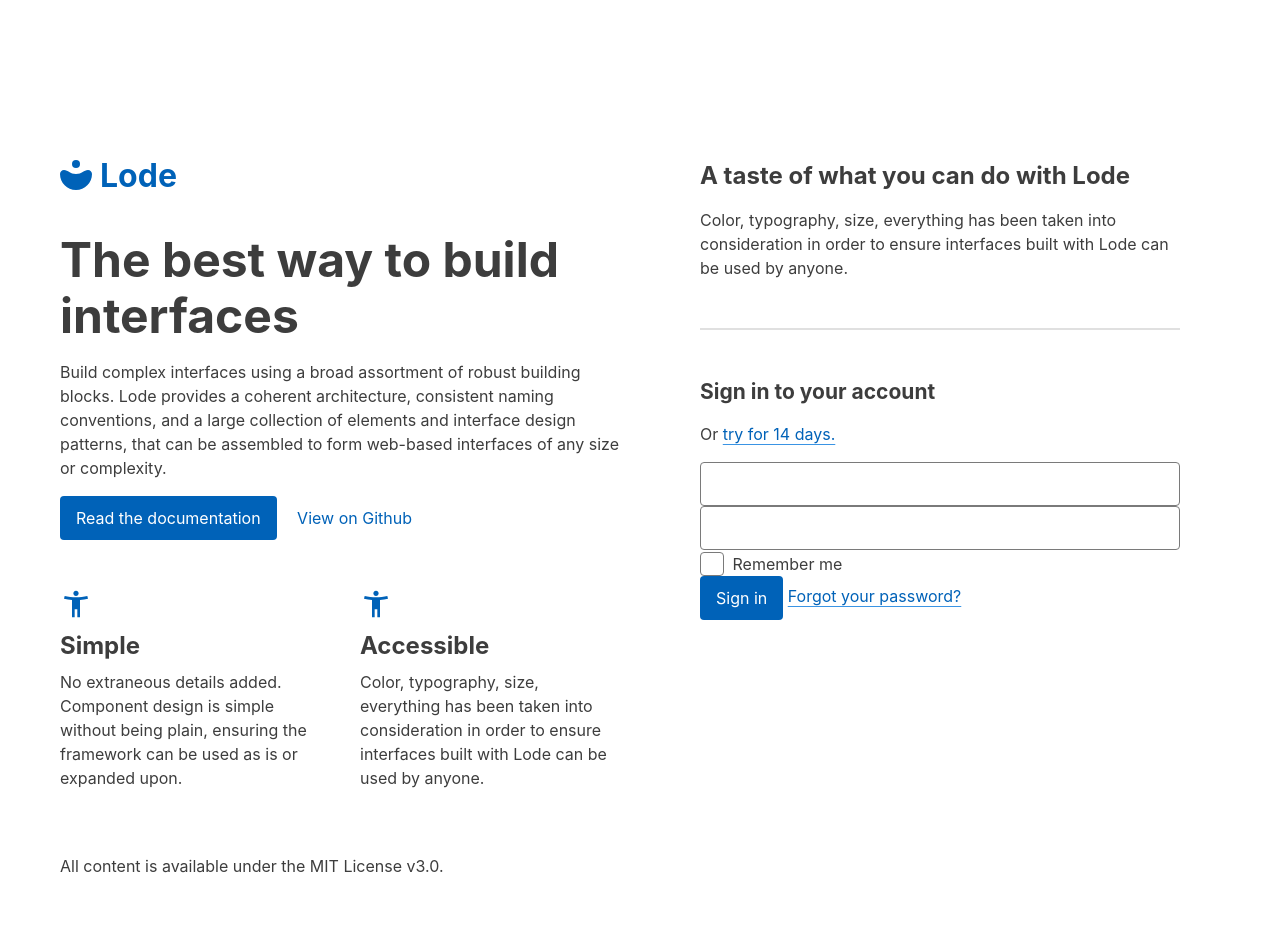
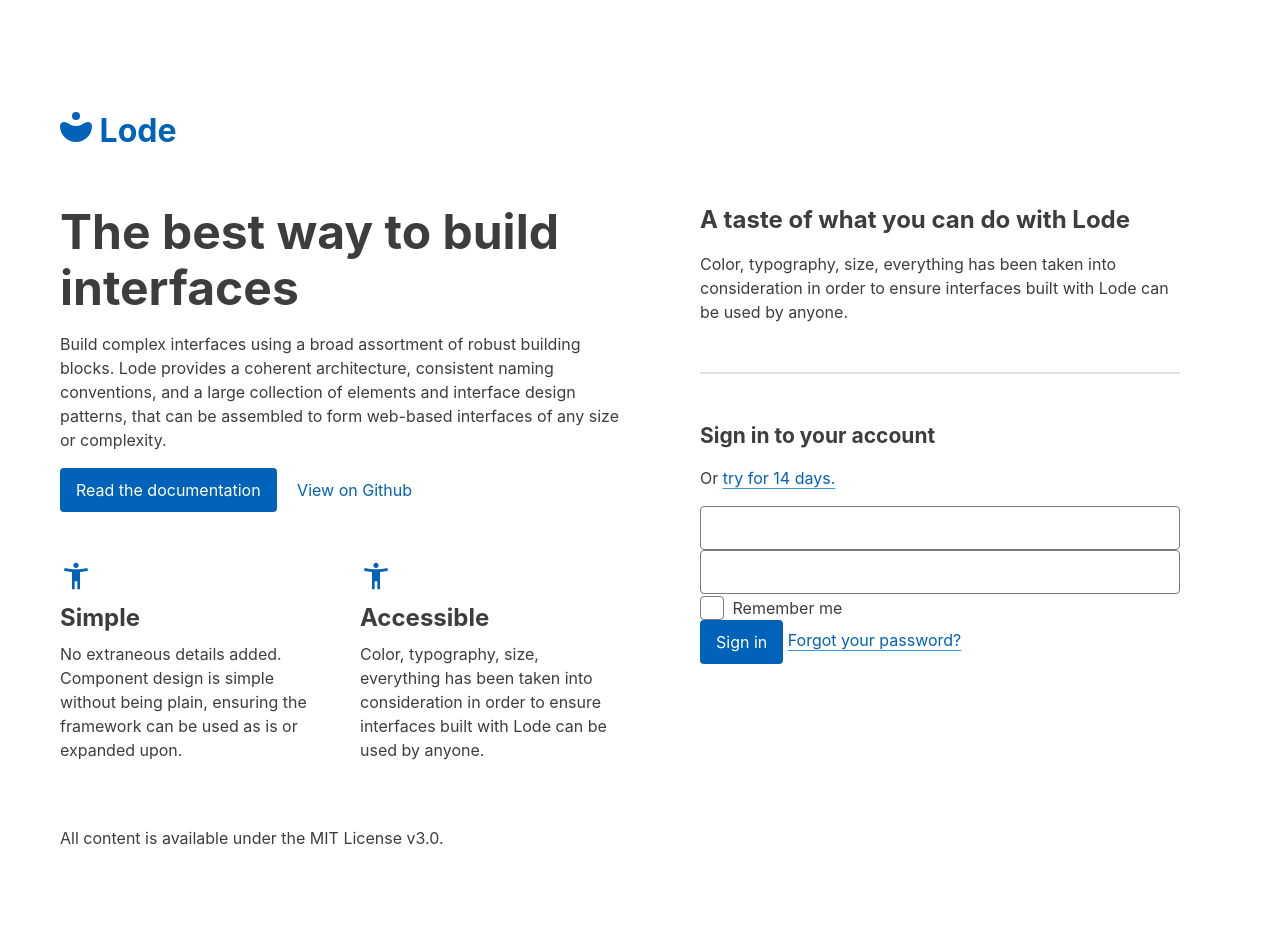
Before and after one commit to pixeltrove/lode-website, a website: page index.html in a window 1280 px wide. After the commit the page ends 898 px from the top, so only its background shows below. Drawn offline with Linux system fonts and the light colour scheme.

Commit message:
Reorganize main regions
Having the header and footer outside the main content region ensures a more logical structure and simplifies markup reuse across templates. Also, this arrangement means framework-defined components are more easily deployed without requiring major changes.

```diff
--- a/index.html
+++ b/index.html
@@ -14,16 +14,19 @@
 
   <body>
     <div class="container">
+      <div class="global-header global-header-distanced">
+        <a class="global-header-brand" href="index.html">
+          <svg width="32" height="30" viewBox="0 0 32 30" fill="none" xmlns="http://www.w3.org/2000/svg">
+            <path d="M4 10C1.79086 10 0 11.7909 0 14C0 22.8366 7.16345 30 16 30C24.8365 30 32 22.8366 32 14C32 11.7909 30.2091 10 28 10C23.7765 10 22.0486 14 16 14C9.9514 14 8.22347 10 4 10Z" fill="#0062B8" />
+            <circle cx="16" cy="4" r="4" fill="#0062B8" />
+          </svg>
+          Lode
+        </a>
+      </div>
+
       <div class="grid laptop:grid-2">
         <div class="laptop:grid-column-1">
           <div class="intro">
-            <a class="logo intro-logo" href="index.html">
-              <svg class="logo-mark" width="32" height="30" viewBox="0 0 32 30" fill="none" xmlns="http://www.w3.org/2000/svg">
-                <path d="M4 10C1.79086 10 0 11.7909 0 14C0 22.8366 7.16345 30 16 30C24.8365 30 32 22.8366 32 14C32 11.7909 30.2091 10 28 10C23.7765 10 22.0486 14 16 14C9.9514 14 8.22347 10 4 10Z" fill="#0062B8" />
-                <circle cx="16" cy="4" r="4" fill="#0062B8" />
-              </svg>
-              Lode
-            </a>
             <p class="intro-lead">The best way to build interfaces</p>
             <p>Build complex interfaces using a broad assortment of robust building blocks. Lode provides a coherent architecture, consistent naming conventions, and a large collection of elements and interface design patterns, that can be assembled to form web-based interfaces of any size or complexity.</p>
             <a class="button" href="">Read the documentation</a>
@@ -50,12 +53,6 @@
               </div>
             </div>
           </div>
-
-          <footer class="global-footer">
-            <div class="global-footer-legal">
-              <p>All content is available under the MIT License v3.0.</p>
-            </div>
-          </footer>
         </div>
 
         <div class="laptop:grid-column-1">
@@ -81,6 +78,12 @@
           </div>
         </div>
       </div>
+
+      <footer class="global-footer">
+        <div class="global-footer-legal">
+          <p>All content is available under the MIT License v3.0.</p>
+        </div>
+      </footer>
     </div>
   </body>
 </html>
--- a/source/components/demo.scss
+++ b/source/components/demo.scss
@@ -4,8 +4,6 @@
 @use "../tokens" as *;
 
 .demo {
-  height: 100vh;
-  padding-top: 10rem;
   padding-right: $space-large-b;
   padding-left: $space-large-b;
 
--- a/source/components/global-header.scss
+++ b/source/components/global-header.scss
@@ -6,6 +6,9 @@
 @use "../helpers/set-breakpoint" as *;
 
 .global-header {
+  padding-top: $space-regular;
+  padding-bottom: $space-regular;
+
   &-container {
     display: flex;
     flex-direction: column;
@@ -19,18 +22,12 @@
   }
 
   &-brand {
-    padding-top: $space-small-d;
-    padding-bottom: $space-small-d;
     margin-right: $space-large-c;
-    font-size: $font-size-large-c;
-    line-height: $line-height-small-a;
+    font-size: $font-size-large-b;
+    line-height: 1;
     font-weight: $font-weight-bold-a;
-    color: $color-neutral-regular;
+    color: $color-brand-regular;
     transition: color $transition-regular, outline $transition-regular;
-
-    &:hover {
-      color: $color-brand-regular;
-    }
 
     &:focus-visible {
       @include focus-visible(rounded);
@@ -72,3 +69,10 @@
     }
   }
 }
+
+// Distanced
+
+.global-header-distanced {
+  margin-top: 6rem;
+  margin-bottom: $space-large-b;
+}
--- a/source/components/intro.scss
+++ b/source/components/intro.scss
@@ -4,12 +4,7 @@
 @use "../tokens" as *;
 
 .intro {
-  padding-top: 10rem;
-  padding-bottom: $space-large-a;
-
-  &-logo {
-    margin-bottom: $space-large-b;
-  }
+  margin-bottom: $space-large-a;
 
   &-lead {
     margin-bottom: $space-regular;
--- a/source/components/logo.scss
+++ /dev/null
@@ -1,21 +0,0 @@
-// LOGO
-// -----------------------------------------------------------------------------
-
-@use "../tokens" as *;
-@use "../helpers/focus-visible" as *;
-
-.logo {
-  display: inline-flex;
-  font-size: $font-size-large-b;
-  line-height: 1;
-  font-weight: $font-weight-bold-a;
-  color: $color-brand-regular;
-
-  &-mark {
-    margin-right: $space-small-c;
-  }
-
-  &:focus-visible {
-    @include focus-visible(rounded);
-  }
-}
--- a/source/main.scss
+++ b/source/main.scss
@@ -19,7 +19,6 @@
 @use "./components/global-footer";
 @use "./components/global-header";
 @use "./components/link";
-@use "./components/logo";
 @use "./components/intro";
 @use "./components/menu";
 @use "./components/navigation";
```
Also changed, not shown: build/main.css.
